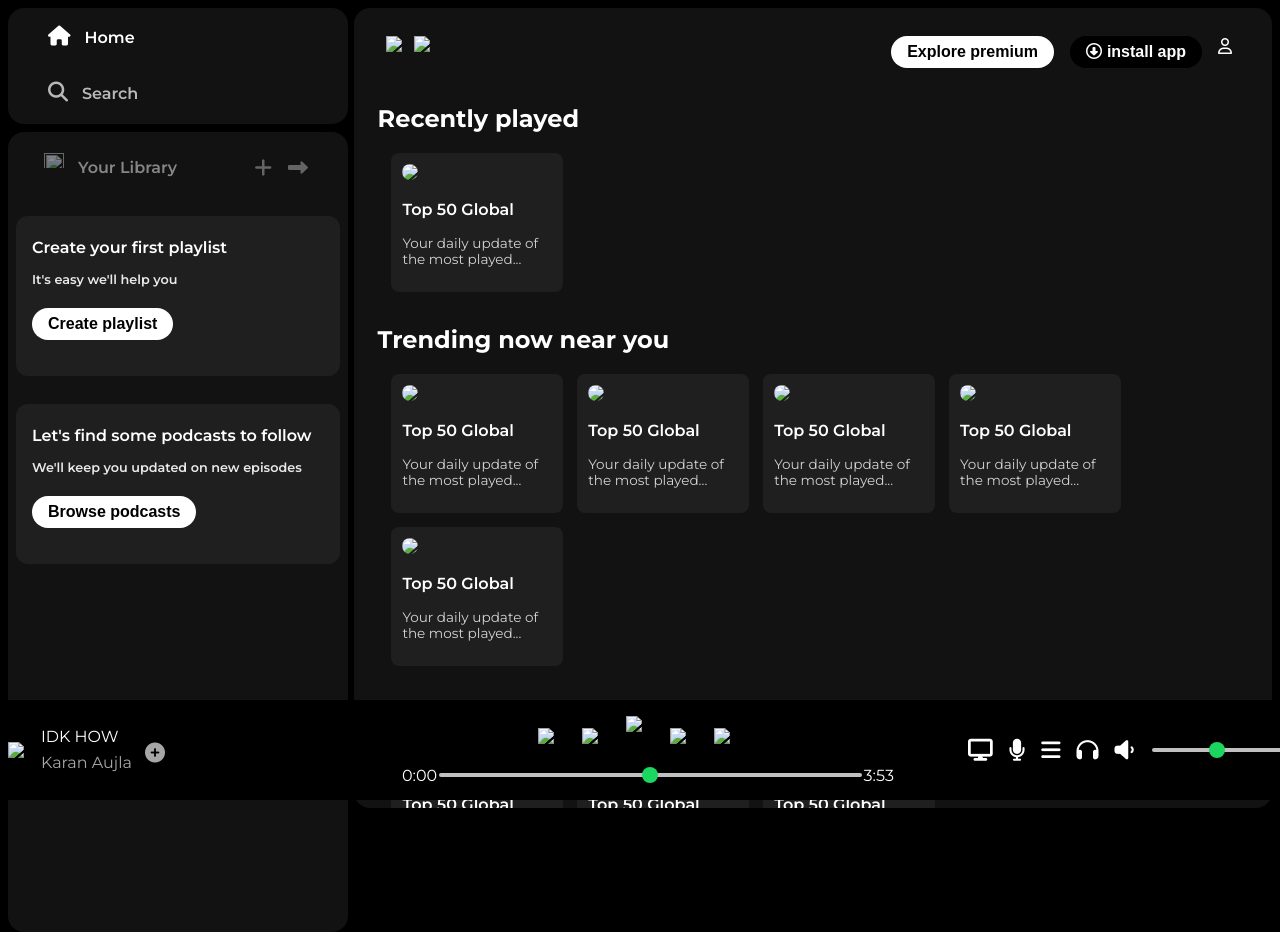
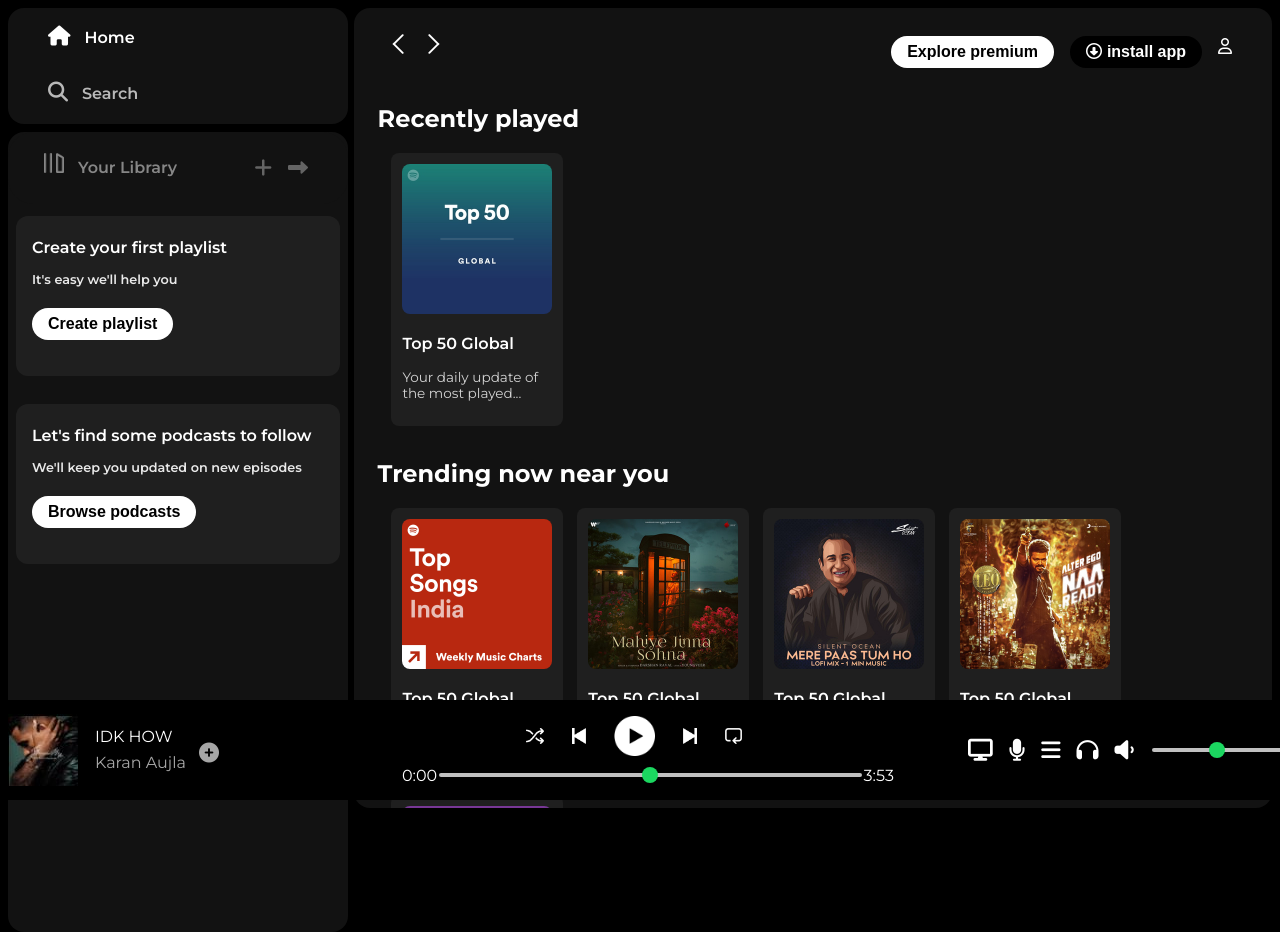
Before and after one commit to ArshpreetSingh727/Spotify-clone, a plain HTML site: page arshspotify.html in a window 1280 px wide. Drawn offline with nearby package versions, Linux system fonts and the light colour scheme.

Commit message:
Update arshspotify.html to Assets folder

```diff
--- a/arshspotify.html
+++ b/arshspotify.html
@@ -11,7 +11,7 @@
       crossorigin="anonymous"
       referrerpolicy="no-referrer"
     />
-    <link rel="icon" href="./assets/logo.png" />
+    <link rel="icon" href="./Assets/logo.png" />
     <link rel="stylesheet" href="./arshstyle.css" />
     <link rel="preconnect" href="https://fonts.googleapis.com" />
     <link rel="preconnect" href="https://fonts.gstatic.com" crossorigin />
@@ -42,7 +42,7 @@
           <div class="option">
             <div class="lib-option">
               <img
-                src="./arshassets-20240930T071802Z-001/assets/library_icon.png"
+                src="./Assets/library_icon.png"
               />
               <a href="#">Your Library</a>
             </div>
@@ -69,10 +69,10 @@
         <div class="stky-nav">
           <div class="sticky-icons">
             <img
-              src="./arshassets-20240930T071802Z-001/assets/backward_icon (1).png"
+              src="./Assets/backward_icon (1).png"
             />
             <img
-              src="./arshassets-20240930T071802Z-001/assets/forward_icon.png"
+              src="./Assets/forward_icon.png"
               class="hide"
             />
           </div>
@@ -90,7 +90,7 @@
           <div class="crds-cntnr">
             <div class="crd">
               <img
-                src="./arshassets-20240930T071802Z-001/assets/card1img.jpeg"
+                src="./Assets/card1img.jpeg"
                 class="crd-img"
               />
               <p class="crd-title">Top 50 Global</p>
@@ -101,7 +101,7 @@
           <div class="crds-cntnr">
             <div class="crd">
               <img
-                src="./arshassets-20240930T071802Z-001/assets/card6img.jpeg"
+                src="./Assets/card6img.jpeg"
                 class="crd-img"
               />
               <p class="crd-title">Top 50 Global</p>
@@ -109,7 +109,7 @@
             </div>
             <div class="crd">
               <img
-                src="./arshassets-20240930T071802Z-001/assets/card2img.jpeg"
+                src="./Assets/card2img.jpeg"
                 class="crd-img"
               />
               <p class="crd-title">Top 50 Global</p>
@@ -117,7 +117,7 @@
             </div>
             <div class="crd">
               <img
-                src="./arshassets-20240930T071802Z-001/assets/card3img.jpeg"
+                src="./Assets/card3img.jpeg"
                 class="crd-img"
               />
               <p class="crd-title">Top 50 Global</p>
@@ -125,7 +125,7 @@
             </div>
             <div class="crd">
               <img
-                src="./arshassets-20240930T071802Z-001/assets/card4img.jpeg"
+                src="./Assets/card4img.jpeg"
                 class="crd-img"
               />
               <p class="crd-title">Top 50 Global</p>
@@ -133,7 +133,7 @@
             </div>
             <div class="crd">
               <img
-                src="./arshassets-20240930T071802Z-001/assets/card5img.jpeg"
+                src="./Assets/card5img.jpeg"
                 class="crd-img"
               />
               <p class="crd-title">Top 50 Global</p>
@@ -144,7 +144,7 @@
           <div class="crds-cntnr">
             <div class="crd">
               <img
-                src="./arshassets-20240930T071802Z-001/assets/card6img.jpeg"
+                src="./Assets/card6img.jpeg"
                 class="crd-img"
               />
               <p class="crd-title">Top 50 Global</p>
@@ -152,7 +152,7 @@
             </div>
             <div class="crd">
               <img
-                src="./arshassets-20240930T071802Z-001/assets/card1img.jpeg"
+                src="./Assets/card1img.jpeg"
                 class="crd-img"
               />
               <p class="crd-title">Top 50 Global</p>
@@ -160,7 +160,7 @@
             </div>
             <div class="crd">
               <img
-                src="./arshassets-20240930T071802Z-001/assets/card3img.jpeg"
+                src="./Assets/card3img.jpeg"
                 class="crd-img"
               />
               <p class="crd-title">Top 50 Global</p>
@@ -174,7 +174,7 @@
       </div>
       <div class="musicbar">
         <div class="album">
-          <img src="./arshassets-20240930T071802Z-001/assets/song-logo.JPG" />
+          <img src="./Assets/song-logo.JPG" />
           <div class="info">
             <p class="p1">IDK HOW</p>
             <p class="p2" style="opacity: 0.65">Karan Aujla</p>
@@ -184,21 +184,21 @@
         <div class="player">
           <div class="play-controls">
             <img
-              src="./arshassets-20240930T071802Z-001/assets/player_icon1.png"
+              src="./Assets/player_icon1.png"
             />
             <img
-              src="./arshassets-20240930T071802Z-001/assets/player_icon2.png"
+              src="./Assets/player_icon2.png"
             />
             <img
-              src="./arshassets-20240930T071802Z-001/assets/player_icon3.png"
+              src="./Assets/player_icon3.png"
               style="opacity: 1; height: 2.5rem"
             />
-            <img src="./arshassets-20240930T071802Z-001/assets/player_icon4.png">
-            <img src="./arshassets-20240930T071802Z-001/assets/player_icon5.png">
+            <img src="./Assets/player_icon4.png">
+            <img src="./Assets/player_icon5.png">
         </div>
           <div class="playback-bar">
             <span class="cur-time">0:00</span>
-            <input type="range" class="prog-bar" />
+            <input type="range" class="prog-bar"/>
             <span class="tot-time">3:53</span>
           </div>
         </div>
```
